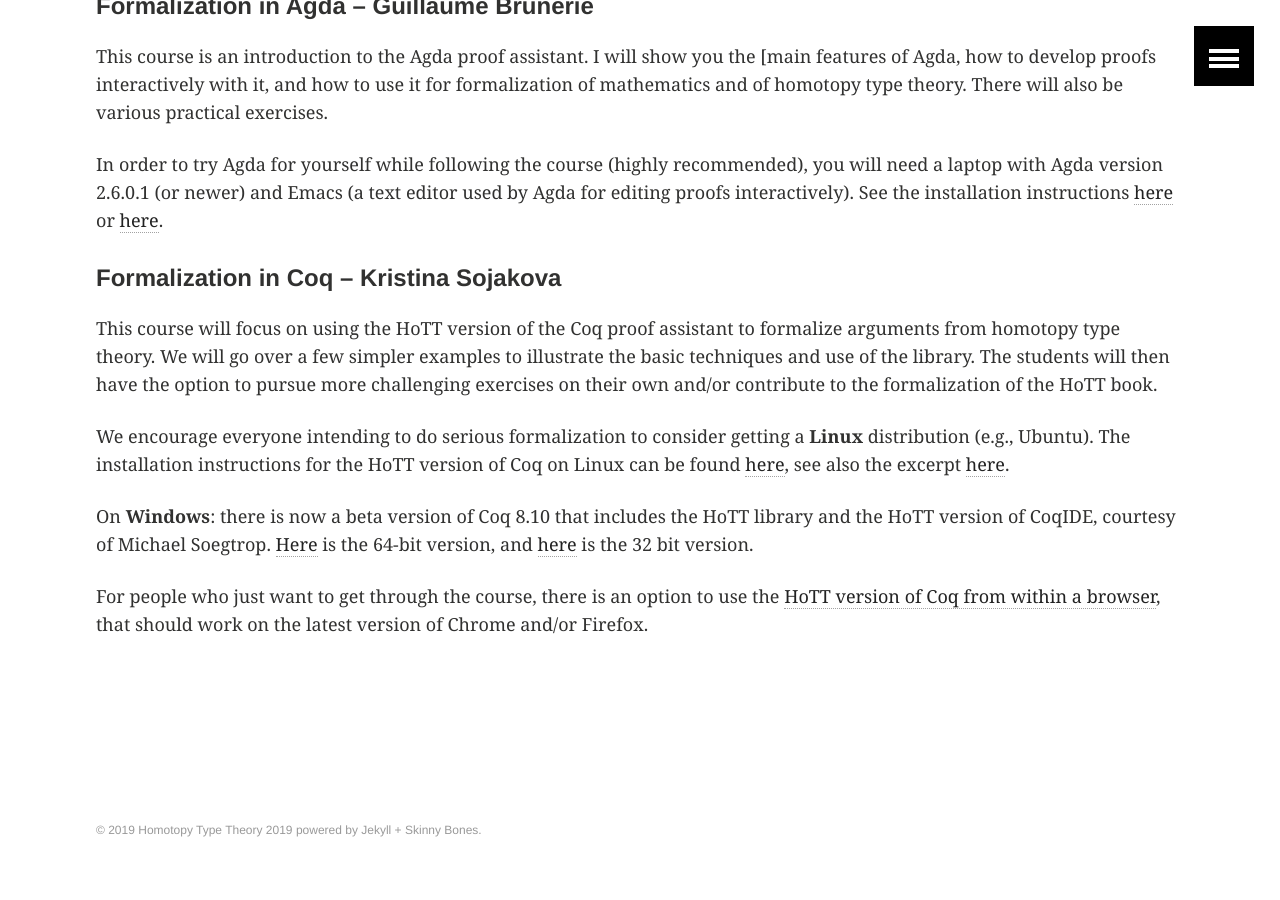
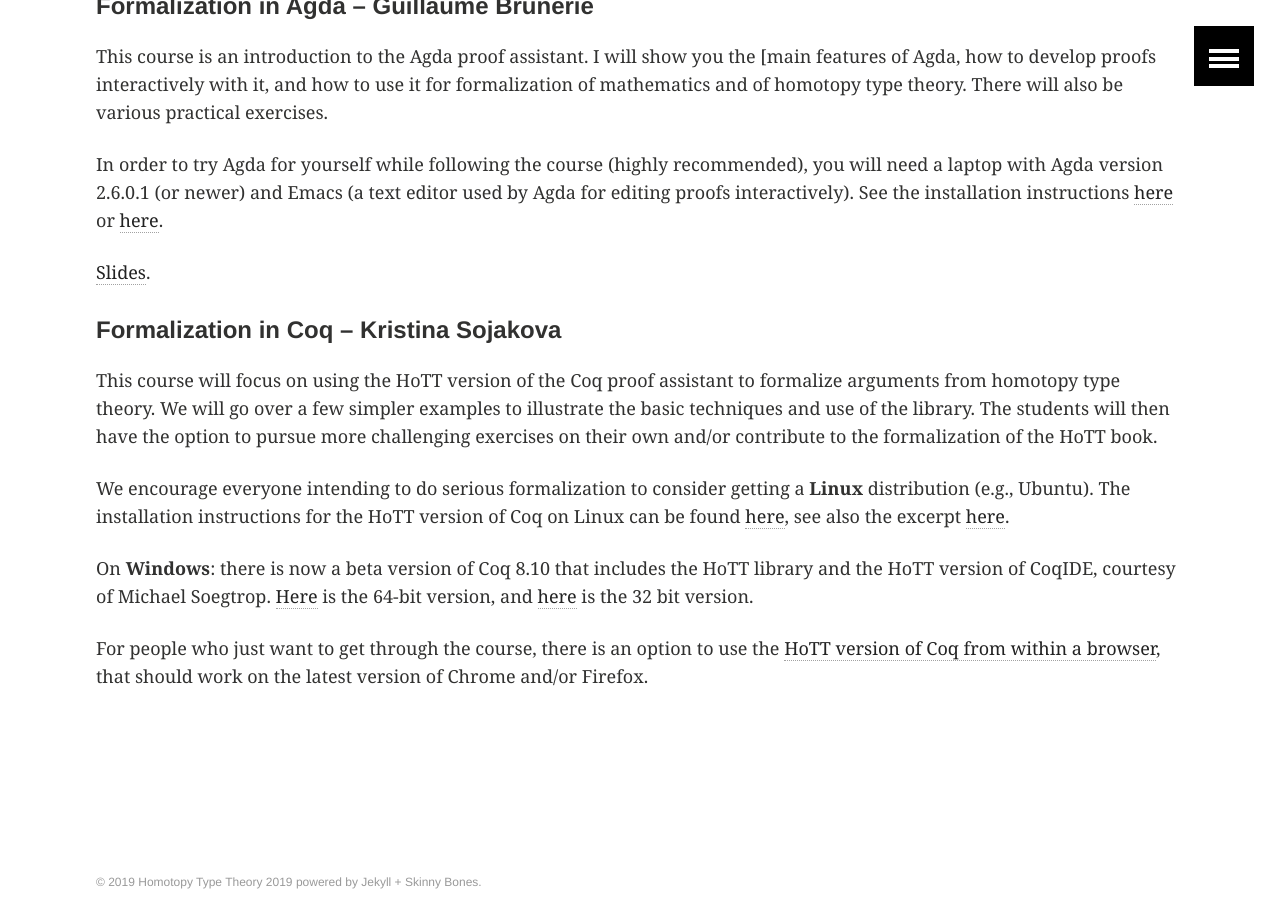
Before and after one commit to HoTT/HoTT-2019, a Jekyll site: the page built from summer-school.md, in a window 1280 px wide and 900 px high, scrolled down 3677 px. Built offline with Jekyll 4.4.1, drawn with Linux system fonts in a browser that asks for light colours.

Commit message:
guilaume slides

```diff
--- a/summer-school.md
+++ b/summer-school.md
@@ -125,6 +125,8 @@
 [here](https://hott.github.io/HoTT-2019/agda-installation/) or
 [here](https://agda.readthedocs.io/en/v2.6.0.1/getting-started/installation.html).
 
+[Slides](https://guillaumebrunerie.github.io/pdf/SummerSchool1.pdf).
+
 #### Formalization in Coq -- Kristina Sojakova
 
 This course will focus on using the HoTT version of the Coq proof assistant to
```
